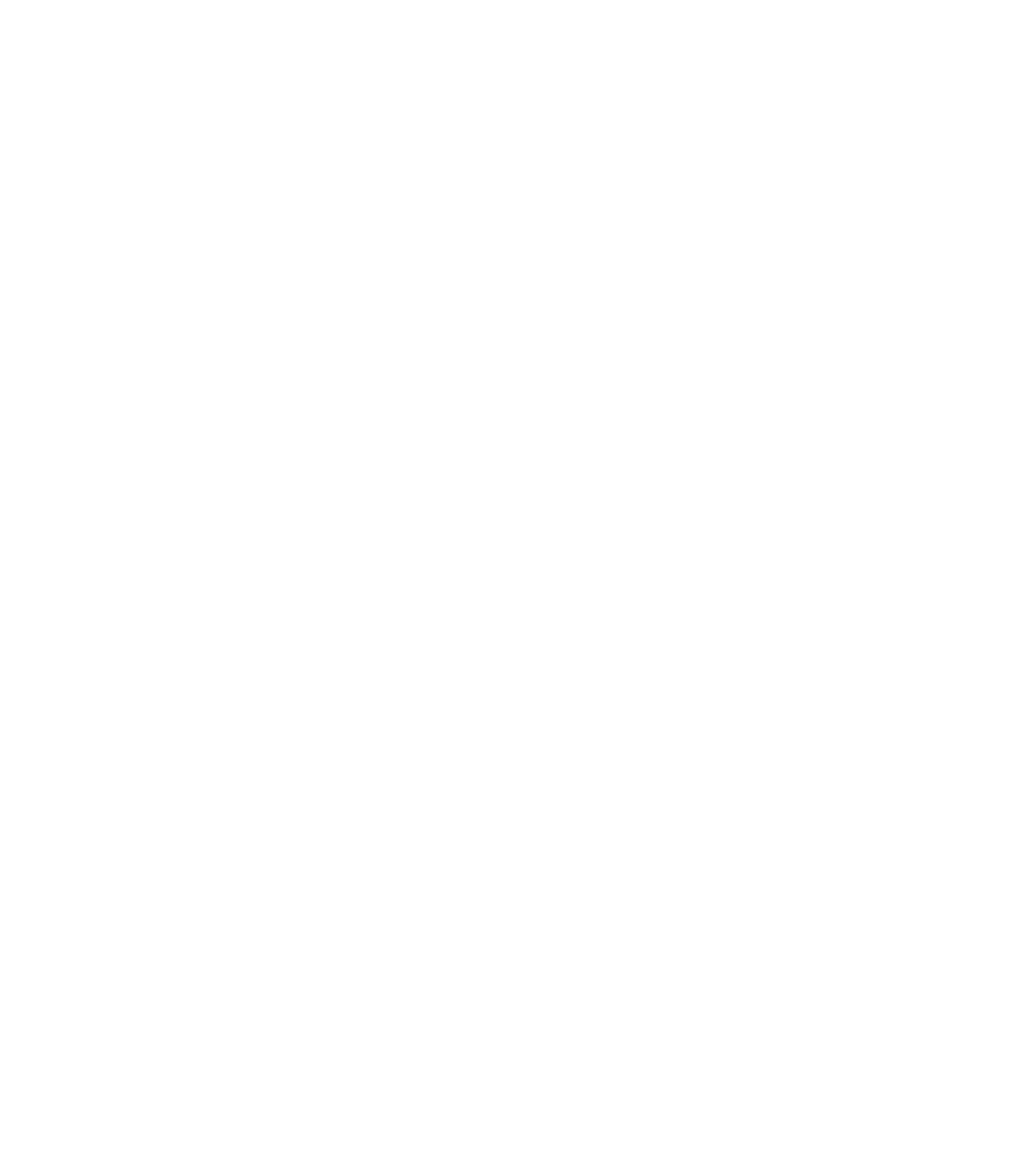
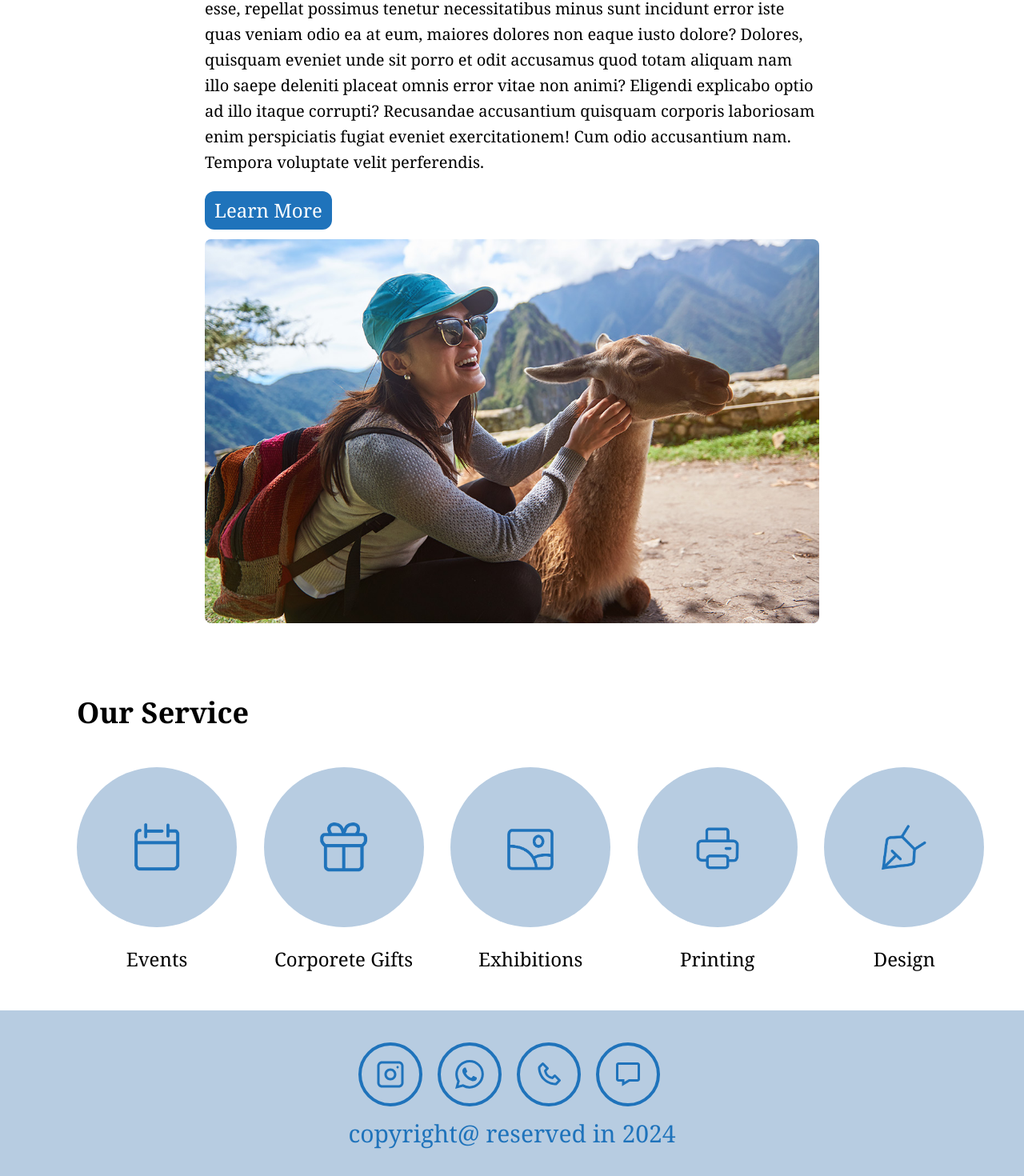
Before and after one commit to porashor/MusicEra, a React (Vite) app: page / in a window 1280 px wide. Shown: the part 393-1863 px from the top of the page at 80% size. Before the commit the page ends 800 px from the top, so only its background shows below. Built offline with nearby package versions, Linux system fonts and the light colour scheme.

Commit message:
done the home page

```diff
--- a/package.json
+++ b/package.json
@@ -14,6 +14,7 @@
     "postcss": "^8.4.49",
     "react": "^18.3.1",
     "react-dom": "^18.3.1",
+    "react-icons": "^5.3.0",
     "react-router-dom": "^7.0.1",
     "tailwindcss": "^3.4.15"
   },
--- a/src/App.jsx
+++ b/src/App.jsx
@@ -1,12 +1,29 @@
 import React from 'react'
 import Navber from './Components/Navber'
-import Banner from './Components/Banner'
+import { BrowserRouter as Router, Route, Routes } from 'react-router-dom'
+import Home from "./Pages/Home"
+import About from "./Pages/About"
+import Portfolio from "./Pages/Portfolio"
+import Contact from "./Pages/Contact"
+import Service from "./Pages/Service"
+import NotFound from './Pages/NotFound'
+import Foother from './Components/Foother'
 
 const App = () => {
   return (
     <div className='font-serif'>
-      <Navber/>
-      <Banner/>
+      <Router>
+        <Navber/>
+        <Routes>
+          <Route path="/" element={<Home />} />
+          <Route path="/about" element={<About />} />
+          <Route path="/portfolio" element={<Portfolio />} />
+          <Route path="/contact" element={<Contact />} />
+          <Route path="/service" element={<Service />} />
+          <Route path="*" element={<NotFound />} />
+        </Routes>
+        <Foother/>
+      </Router>
     </div>
   )
 }
--- a/src/Components/Banner.jsx
+++ b/src/Components/Banner.jsx
@@ -1,9 +1,26 @@
 import React from 'react'
+import Image from "../assets/image3.jpg"
+import Header from './Header'
+
+
+
 
 const Banner = () => {
   return (
-    <div>
-      this is banner section
+    <div className='w-[80%] lg:w-[70%] xl:w-[60%] mx-auto py-[3rem]'>
+        {/* details section  */}
+        <div className="space-y-5">
+            {/* header section  */}
+            <Header>Welcome to out New media</Header>
+            {/* paragraph section  */}
+            <div className="text-xl leading-8">Lorem ipsum dolor sit amet consectetur adipisicing elit. Culpa quas minus, adipisci non magni, modi, harum ad veniam ducimus corrupti omnis! Dolorem accusamus tempora in maiores at totam suscipit libero aliquid, consectetur facilis excepturi distinctio nisi tenetur amet commodi ullam! Doloremque excepturi porro quasi! Expedita aut cupiditate amet voluptatum labore soluta esse, repellat possimus tenetur necessitatibus minus sunt incidunt error iste quas veniam odio ea at eum, maiores dolores non eaque iusto dolore? Dolores, quisquam eveniet unde sit porro et odit accusamus quod totam aliquam nam illo saepe deleniti placeat omnis error vitae non animi? Eligendi explicabo optio ad illo itaque corrupti? Recusandae accusantium quisquam corporis laboriosam enim perspiciatis fugiat eveniet exercitationem! Cum odio accusantium nam. Tempora voluptate velit perferendis.</div>
+            {/* button section  */}
+            <button className='text-2xl  bg-navText py-2 px-3 rounded-xl text-white'>Learn More </button>
+        </div>
+        {/* image section  */}
+        <div className="">
+            <img src={Image} className=' mx-auto my-3 rounded-lg' alt="" />
+        </div>
     </div>
   )
 }
--- /dev/null
+++ b/src/Components/Container.jsx
@@ -0,0 +1,11 @@
+import React from 'react'
+
+const Container = ({children}) => {
+  return (
+    <div className='w-[85%] mx-auto py-3 flex flex-col items-start justify-between gap-2'>
+      {children}
+    </div>
+  )
+}
+
+export default Container
--- /dev/null
+++ b/src/Components/Foother.jsx
@@ -0,0 +1,32 @@
+import React from 'react'
+import { BiMessage, BiPhone } from 'react-icons/bi'
+import { BsWhatsapp } from 'react-icons/bs'
+import { CgInstagram } from 'react-icons/cg'
+
+const Foother = () => {
+  return (
+    <div className='bg-custom py-[40px] mt-3'>
+      {/* main foother section  */}
+      <div className='w-[30%] mx-auto grid grid-cols-4 gap-3'>
+        <div className='w-[80px] aspect-square border-4 border-navText text-4xl text-navText flex items-center justify-center rounded-full hover:bg-navText hover:text-white transition-all duration-200'>
+            <CgInstagram/>
+        </div>
+        <div className='w-[80px] aspect-square border-4 border-navText text-4xl text-navText flex items-center justify-center rounded-full hover:bg-navText hover:text-white transition-all duration-200'>
+            <BsWhatsapp/>
+        </div>
+        <div className='w-[80px] aspect-square border-4 border-navText text-4xl text-navText flex items-center justify-center rounded-full hover:bg-navText hover:text-white transition-all duration-200'>
+            <BiPhone/>
+        </div>
+        <div className='w-[80px] aspect-square border-4 border-navText text-4xl text-navText flex items-center justify-center rounded-full hover:bg-navText hover:text-white transition-all duration-200'>
+            <BiMessage/>
+        </div>
+      </div>
+      {/* copyright@ reserved in 2024 */}
+      <div className='w-[40%] text-navText text-3xl mx-auto text-center py-4'>
+      copyright@ reserved in 2024
+      </div>
+    </div>
+  )
+}
+
+export default Foother
--- /dev/null
+++ b/src/Components/Header.jsx
@@ -0,0 +1,9 @@
+import React from 'react'
+
+const Header = ({children}) => {
+  return (
+    <div className="text-2xl lg:text-3xl xl:text-4xl font-bold">{children}</div>
+  )
+}
+
+export default Header
--- /dev/null
+++ b/src/Components/OurService.jsx
@@ -0,0 +1,26 @@
+import React from 'react'
+import Container from './Container'
+import Header from './Header'
+import { serviceData } from '../Data/Data'
+
+const OurService = () => {
+  return (
+    <div className='my-5'>
+      <Container>
+        {/* header section  */}
+        <Header> Our Service</Header>
+        {/* main section  */}
+        <div className='grid grid-cols-2 md:grid-cols-3 xl:grid-cols-5 justify-center gap-[5rem] my-4'>{serviceData.map((item, index)=>(
+            <div className='w-[200px]' key={index}>
+                <div className='w-full aspect-square bg-custom rounded-full flex items-center justify-center my-6'>
+                    <img className='w-[90px]' src={item.icon} alt="" />
+                </div>
+                <h1 className='text-center text-2xl'>{item.name}</h1>
+            </div>
+        ))}</div>
+      </Container>
+    </div>
+  )
+}
+
+export default OurService
--- a/src/Data/Data.jsx
+++ b/src/Data/Data.jsx
@@ -6,7 +6,7 @@ import React from "react";
 export const navberLinks = [
     {
         name: "Home",
-        links: ""
+        links: "/"
     },
     {
         name: "About",
@@ -18,10 +18,42 @@ export const navberLinks = [
     },
     {
         name: "Portfolio",
-        links: "/"
+        links: "portfolio"
     },
     {
         name: "Contact",
         links: "contact"
     },
 ]
+
+
+
+import Image1 from "../assets/818-media-01.png"
+import Image2 from "../assets/818-media-02.png"
+import Image3 from "../assets/818-media-03.png"
+import Image4 from "../assets/818-media-04.png"
+import Image5 from "../assets/818-media-05.png"
+
+
+export const serviceData = [
+    {
+        name: "Events",
+        icon: Image1
+    },
+    {
+        name: "Corporete Gifts",
+        icon: Image2
+    },
+    {
+        name: "Exhibitions",
+        icon: Image3
+    },
+    {
+        name: "Printing",
+        icon: Image4
+    },
+    {
+        name: "Design",
+        icon: Image5
+    }
+]
--- a/src/Pages/Home.jsx
+++ b/src/Pages/Home.jsx
@@ -1,9 +1,12 @@
 import React from 'react'
+import Banner from '../Components/Banner'
+import OurService from '../Components/OurService'
 
 const Home = () => {
   return (
-    <div>
-      this is Home section.
+    <div >
+      <Banner/>
+      <OurService/>
     </div>
   )
 }
--- /dev/null
+++ b/src/Pages/NotFound.jsx
@@ -0,0 +1,11 @@
+import React from 'react'
+
+const NotFound = () => {
+  return (
+    <div>
+      this is NotFound
+    </div>
+  )
+}
+
+export default NotFound
```
Also changed, not shown: 1 other file (tests, documents, lock files or other folders).
